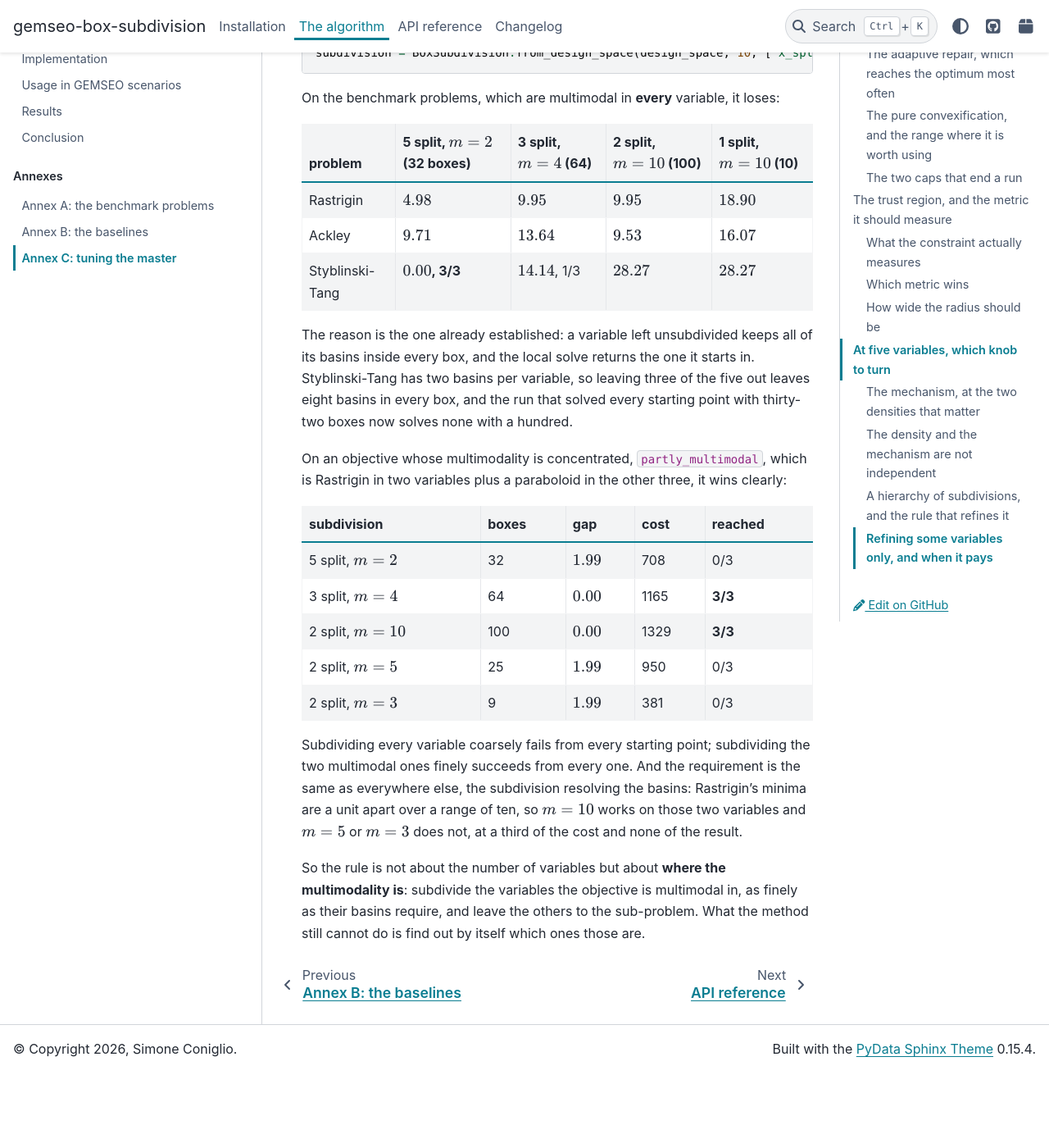
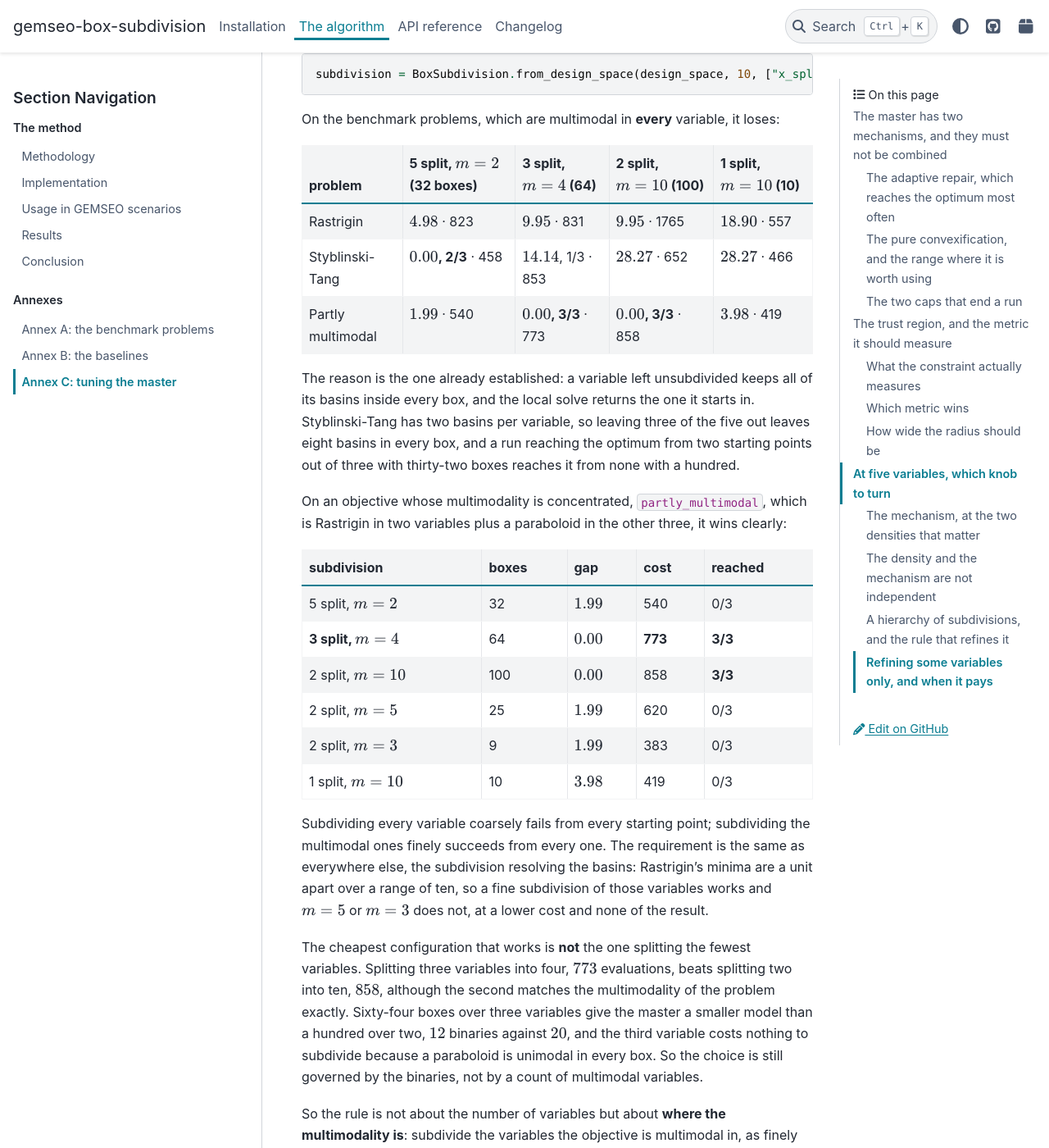
Before and after one commit to SimoneConiglio/Optimization-algorithms, a Sphinx documentation site: the page built from docs/algorithm/tuning.md, in a window 1280 px wide and 1400 px high, scrolled down 12776 px. Shown: the whole window at 82% size. Built offline with Sphinx 7.4.7 and the PyData theme 0.15.4, drawn with Linux system fonts in a browser that asks for light colours; before the commit the page ends 14084 px from its top, so only the background shows below that; some of the changed text lies outside the part shown.

Commit message:
Re-measure the partial-refinement tables and repair a dangling reference
The two tables in annex C and the one in the results were measured with the old
radius. Re-run, two readings change: Styblinski-Tang reaches the optimum from two
starting points out of three with every variable subdivided rather than three,
and on partly_multimodal the cheapest configuration that works is not the one
matching the multimodality exactly. Splitting three variables into four beats
splitting two into ten, 773 evaluations against 858, twelve binaries against
twenty, the extra variable costing nothing because it is unimodal in every box.

The caps section pointed at a boxes count its table no longer carries; it now
cites the enumeration comparison, which measures that count directly.

```diff
--- a/docs/algorithm/tuning.md
+++ b/docs/algorithm/tuning.md
@@ -163,8 +163,11 @@ The Upper bound stopped changing for 10 iterations.
 
 `upper_bound_stall` defaults to ten: the master gives up after ten iterations
 that do not improve the incumbent, whatever its lower bound says. With one box
-solved per iteration, that alone caps a run near twenty boxes out of a hundred,
-which is exactly where the table above saturates.
+solved per iteration, that alone caps a run at a few dozen boxes out of a
+hundred, which is what the
+[comparison against the enumeration](benchmark.md#against-the-enumeration-of-the-boxes)
+measures: twenty to thirty-six boxes solved, and no configuration goes far
+past that whatever its constant.
 
 That is the whole answer to why raising the constant stops buying exploration:
 the run can only end on one of these caps, never on the optimality test, so the
@@ -462,33 +465,43 @@ On the benchmark problems, which are multimodal in **every** variable, it loses:
 
 | problem | 5 split, $m=2$ (32 boxes) | 3 split, $m=4$ (64) | 2 split, $m=10$ (100) | 1 split, $m=10$ (10) |
 |---------|---------------------------|---------------------|-----------------------|----------------------|
-| Rastrigin | **$4.98$** | $9.95$ | $9.95$ | $18.90$ |
-| Ackley | $9.71$ | $13.64$ | **$9.53$** | $16.07$ |
-| Styblinski-Tang | **$0.00$, 3/3** | $14.14$, 1/3 | $28.27$ | $28.27$ |
+| Rastrigin | **$4.98$** · 823 | $9.95$ · 831 | $9.95$ · 1765 | $18.90$ · 557 |
+| Styblinski-Tang | **$0.00$, 2/3** · 458 | $14.14$, 1/3 · 853 | $28.27$ · 652 | $28.27$ · 466 |
+| Partly multimodal | $1.99$ · 540 | **$0.00$, 3/3** · 773 | **$0.00$, 3/3** · 858 | $3.98$ · 419 |
 
 The reason is the one already established: a variable left unsubdivided keeps all
 of its basins inside every box, and the local solve returns the one it starts in.
 Styblinski-Tang has two basins per variable, so leaving three of the five out
-leaves eight basins in every box, and the run that solved every starting point
-with thirty-two boxes now solves none with a hundred.
+leaves eight basins in every box, and a run reaching the optimum from two
+starting points out of three with thirty-two boxes reaches it from none with a
+hundred.
 
 On an objective whose multimodality is concentrated, `partly_multimodal`, which is
 Rastrigin in two variables plus a paraboloid in the other three, it wins clearly:
 
 | subdivision | boxes | gap | cost | reached |
 |-------------|-------|-----|------|---------|
-| 5 split, $m=2$ | 32 | $1.99$ | 708 | 0/3 |
-| 3 split, $m=4$ | 64 | **$0.00$** | 1165 | **3/3** |
-| 2 split, $m=10$ | 100 | **$0.00$** | 1329 | **3/3** |
-| 2 split, $m=5$ | 25 | $1.99$ | 950 | 0/3 |
-| 2 split, $m=3$ | 9 | $1.99$ | 381 | 0/3 |
+| 5 split, $m=2$ | 32 | $1.99$ | 540 | 0/3 |
+| **3 split, $m=4$** | 64 | **$0.00$** | **773** | **3/3** |
+| 2 split, $m=10$ | 100 | **$0.00$** | 858 | **3/3** |
+| 2 split, $m=5$ | 25 | $1.99$ | 620 | 0/3 |
+| 2 split, $m=3$ | 9 | $1.99$ | 383 | 0/3 |
+| 1 split, $m=10$ | 10 | $3.98$ | 419 | 0/3 |
 
 Subdividing every variable coarsely fails from every starting point; subdividing
-the two multimodal ones finely succeeds from every one. And the requirement is
-the same as everywhere else, the subdivision resolving the basins: Rastrigin's
-minima are a unit apart over a range of ten, so $m=10$ works on those two
-variables and $m=5$ or $m=3$ does not, at a third of the cost and none of the
-result.
+the multimodal ones finely succeeds from every one. The requirement is the same as
+everywhere else, the subdivision resolving the basins: Rastrigin's minima are a
+unit apart over a range of ten, so a fine subdivision of those variables works
+and $m=5$ or $m=3$ does not, at a lower cost and none of the result.
+
+The cheapest configuration that works is **not** the one splitting the fewest
+variables. Splitting three variables into four, $773$ evaluations, beats
+splitting two into ten, $858$, although the second matches the multimodality of
+the problem exactly. Sixty-four boxes over three variables give the master a
+smaller model than a hundred over two, $12$ binaries against $20$, and the third
+variable costs nothing to subdivide because a paraboloid is unimodal in every
+box. So the choice is still governed by the binaries, not by a count of
+multimodal variables.
 
 So the rule is not about the number of variables but about **where the
 multimodality is**: subdivide the variables the objective is multimodal in, as
```
Also changed, not shown: docs/algorithm/benchmark.md (+17 -6 lines).
